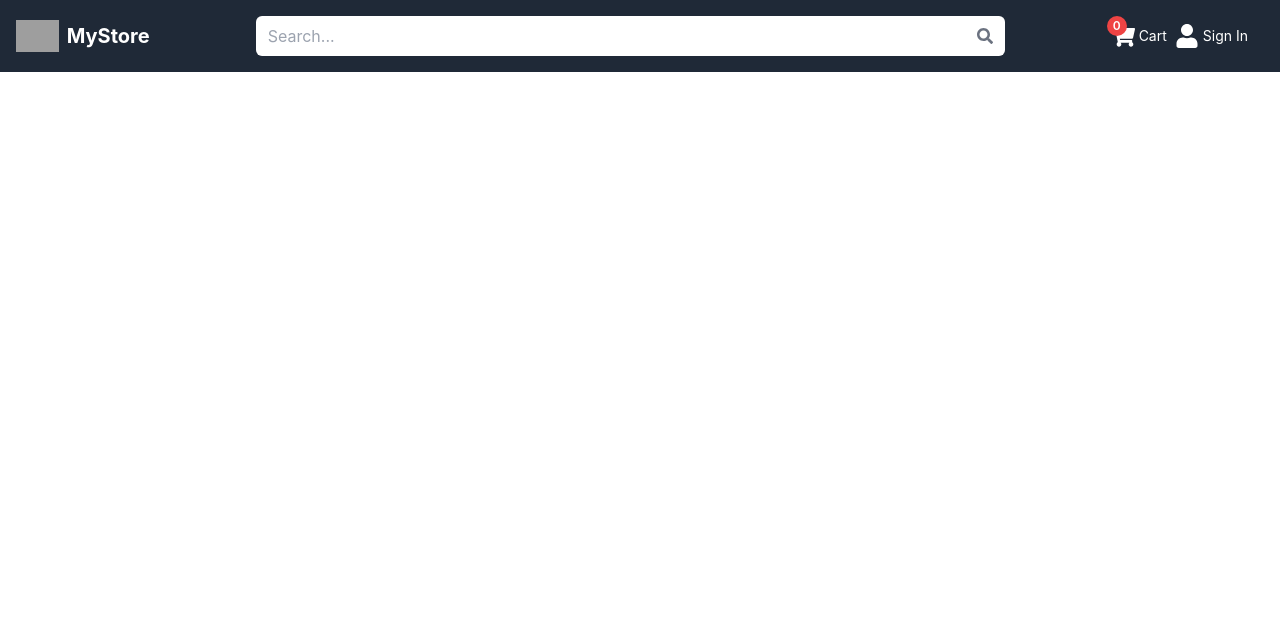
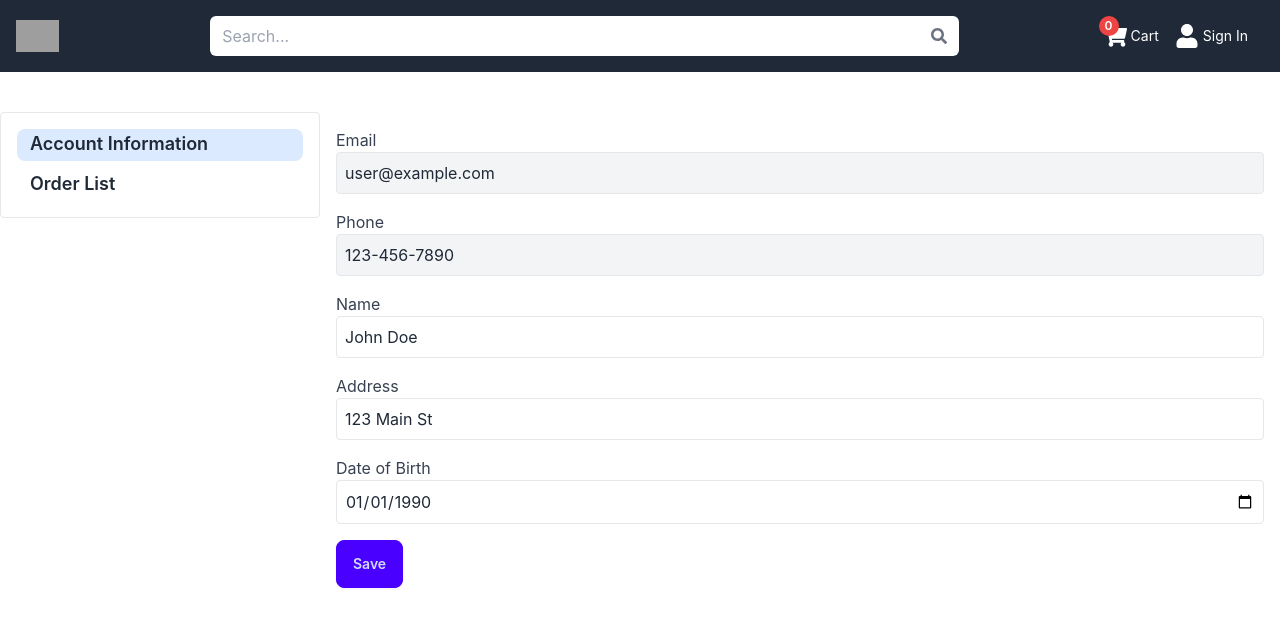
Before and after one commit to tranhiduong/grocery_store, a React (Create React App) app: page /account in a window 1280 px wide. Shown: the top 626 px of the page. Built offline with nearby package versions, Linux system fonts and the light colour scheme; grey boxes are pictures that could not be loaded.

Commit message:
Update 0508

```diff
--- a/src/App.js
+++ b/src/App.js
@@ -10,7 +10,8 @@ import ProductDetail from './pages/ProductDetail';
 import Checkout from './pages/Checkout';
 import SignIn from './pages/SignIn';
 import SignUp from './pages/SignUp';
-import ManageAccount from './pages/ManageAccount';
+import Account from './pages/Account';
+import OrderDetail from './pages/OrderDetail';
 
 import { CartProvider } from './contexts/CartContext';
 import { AuthProvider } from './contexts/AuthContext';
@@ -30,7 +31,8 @@ function App() {
                 <Route path="/checkout" element={<Checkout />} />
                 <Route path="/signin" element={<SignIn />} />
                 <Route path="/signup" element={<SignUp />} />
-                <Route path="/manage-account" element={<ManageAccount />} />
+                <Route path="/account" element={<Account />} />
+                <Route path="/order/:orderId" element={<OrderDetail />} />
               </Routes>
             </div>
           </BrowserRouter>
--- /dev/null
+++ b/src/components/AccountInformation.js
@@ -0,0 +1,84 @@
+import React, { useState } from 'react';
+
+const AccountInformation = ({ user }) => {
+  // Initialize form data from user props
+  const [formData, setFormData] = useState({
+    email: 'user@example.com',
+    phone: '123-456-7890',
+    name: 'John Doe',
+    address: '123 Main St',
+    dob: '1990-01-01'
+  });
+
+  // Handle input changes
+  const handleChange = (e) => {
+    const { name, value } = e.target;
+    setFormData((prev) => ({ ...prev, [name]: value }));
+  };
+
+  // Handle form submission
+  const handleSubmit = (e) => {
+    e.preventDefault();
+    // Perform form submission logic here, e.g., API call
+    console.log('Form data submitted:', formData);
+  };
+
+  return (
+    <form onSubmit={handleSubmit} className="space-y-4">
+      <div>
+        <label className="block text-gray-700">Email</label>
+        <input
+          type="email"
+          name="email"
+          value={formData.email}
+          readOnly
+          className="w-full p-2 border rounded bg-gray-100"
+        />
+      </div>
+      <div>
+        <label className="block text-gray-700">Phone</label>
+        <input
+          type="text"
+          name="phone"
+          value={formData.phone}
+          readOnly
+          className="w-full p-2 border rounded bg-gray-100"
+        />
+      </div>
+      <div>
+        <label className="block text-gray-700">Name</label>
+        <input
+          type="text"
+          name="name"
+          value={formData.name}
+          onChange={handleChange}
+          className="w-full p-2 border rounded"
+        />
+      </div>
+      <div>
+        <label className="block text-gray-700">Address</label>
+        <input
+          type="text"
+          name="address"
+          value={formData.address}
+          onChange={handleChange}
+          className="w-full p-2 border rounded"
+        />
+      </div>
+      <div>
+        <label className="block text-gray-700">Date of Birth</label>
+        <input
+          type="date"
+          name="dob"
+          value={formData.dob}
+          onChange={handleChange}
+          className="w-full p-2 border rounded"
+        />
+      </div>
+
+      <button type="submit" className="btn btn-primary">Save</button>
+    </form>
+  );
+};
+
+export default AccountInformation;
--- a/src/components/Navbar.js
+++ b/src/components/Navbar.js
@@ -1,6 +1,6 @@
 import React, { useState } from 'react';
 import { Link, useNavigate } from 'react-router-dom';
-import { FaUser, FaShoppingCart, FaSearch } from 'react-icons/fa';
+import { FaUser, FaShoppingCart, FaSearch, FaSignOutAlt } from 'react-icons/fa';
 import { useCart } from '../contexts/CartContext';
 import { useAuth } from '../contexts/AuthContext';
 import Cart from '../components/Cart';
@@ -23,7 +23,6 @@ const Navbar = () => {
         <div className="text-white p-4 flex justify-between items-center mx-auto min-w-[375px] max-w-[1600px]">
           <div className="flex items-center">
             <img src="/logo.png" alt="Logo" className="h-8 mr-2" />
-            <span className="text-xl font-bold">MyStore</span>
           </div>
           <div className="flex items-center justify-center w-3/5">
             <div className="relative w-full">
@@ -39,22 +38,26 @@ const Navbar = () => {
           </div>
           <div className="flex items-center">
             <div
-              className="flex items-center relative text-white cursor-pointer mr-2"
+              className="flex items-center relative text-white cursor-pointer mr-4"
               onClick={() => setIsCartOpen(true)}
             >
               <FaShoppingCart className="text-2xl" />
               <div className="absolute -top-2 -left-1 bg-red-500 text-white text-xs font-semibold px-1.5 py-0.5 rounded-full">
-                <span>
-                  {cartItemCount}
-                </span>
+                <span>{cartItemCount}</span>
               </div>
               <span className="ml-1 text-sm">Cart</span>
             </div>
             {currentUser ? (
-              <div className="flex items-center relative text-white cursor-pointer">
-                <FaUser className="text-2xl" />
-                <span className="ml-1 text-sm" onClick={handleSignOut}>Sign Out</span>
-              </div>
+              <>
+                <Link to="/account" className="flex items-center text-white cursor-pointer mr-4">
+                  <FaUser className="text-2xl" />
+                  <span className="ml-1 text-sm">Account</span>
+                </Link>
+                <div className="flex items-center text-white cursor-pointer" onClick={handleSignOut}>
+                  <FaSignOutAlt className="text-2xl" />
+                  <span className="ml-1 text-sm">Sign Out</span>
+                </div>
+              </>
             ) : (
               <Link to="/signin" className="flex items-center mr-4 text-white">
                 <FaUser className="text-2xl" />
--- /dev/null
+++ b/src/components/OrderList.js
@@ -0,0 +1,31 @@
+import React from 'react';
+import { FaEye } from 'react-icons/fa';
+import { Link } from 'react-router-dom';
+
+const orders = [
+  { id: 1, date: '2023-08-01', total: 50.0 },
+  { id: 2, date: '2023-07-20', total: 30.0 },
+];
+
+const OrderList = () => {
+  return (
+    <div>
+      <h2 className="text-xl font-bold mb-4">Order List</h2>
+      <ul className="space-y-4">
+        {orders.map((order) => (
+          <li key={order.id} className="flex justify-between items-center p-4 border rounded">
+            <div>
+              <p>Order Date: {order.date}</p>
+              <p>Total: ${order.total}</p>
+            </div>
+            <Link to={`/order/${order.id}`} className="flex items-center text-blue-500">
+              <FaEye className="mr-2" /> View Order
+            </Link>
+          </li>
+        ))}
+      </ul>
+    </div>
+  );
+};
+
+export default OrderList;
--- /dev/null
+++ b/src/pages/Account.js
@@ -0,0 +1,39 @@
+import React, { useState } from 'react';
+import AccountInformation from '../components/AccountInformation';
+import OrderList from '../components/OrderList';
+
+const Account = ({ selectTab }) => {
+  const [selectedTab, setSelectedTab] = useState('accountInfo');
+
+  return (
+    <div className="flex flex-col md:flex-row items-start mx-auto min-w-[375px] max-w-[1600px] h-full pt-4">
+      {/* Left Sidebar */}
+      <div className="w-full md:w-1/3 lg:w-1/4 p-4 bg-white border rounded mb-4 md:mb-0">
+        <ul className="space-y-2">
+          <li
+            className={`block text-lg mb-1 text-left w-full btn btn-ghost btn-sm justify-start ${
+              selectedTab === 'accountInfo' ? 'bg-blue-100' : ''
+            }`}
+            onClick={() => setSelectedTab('accountInfo')}
+          >
+            Account Information
+          </li>
+          <li
+            className={`block text-lg mb-1 text-left w-full btn btn-ghost btn-sm justify-start ${
+              selectedTab === 'orderList' ? 'bg-blue-100' : ''
+            }`}
+            onClick={() => setSelectedTab('orderList')}
+          >
+            Order List
+          </li>
+        </ul>
+      </div>
+      {/* Main Content */}
+      <div className="w-full md:w-2/3 lg:w-3/4 p-4">
+        {selectedTab === 'accountInfo' ? <AccountInformation /> : <OrderList />}
+      </div>
+    </div>
+  );
+};
+
+export default Account;
--- a/src/pages/ManageAccount.js
+++ /dev/null
@@ -1,25 +0,0 @@
-// src/pages/ManageAccount.js
-
-import React from 'react';
-import { useAuth } from '../contexts/AuthContext';
-
-const ManageAccount = () => {
-  const { user, manageAccount } = useAuth();
-
-  const handleManageAccount = () => {
-    // Replace with actual manage account logic
-    manageAccount();
-  };
-
-  return (
-    <div className="max-w-md mx-auto mt-8">
-      <h2 className="text-2xl mb-4">Manage Account</h2>
-      <p>Email: {user.email}</p>
-      <button onClick={handleManageAccount} className="btn btn-primary px-4 py-2 rounded-md text-white mt-4">
-        Manage Account
-      </button>
-    </div>
-  );
-};
-
-export default ManageAccount;
--- /dev/null
+++ b/src/pages/OrderDetail.js
@@ -0,0 +1,96 @@
+import React from 'react';
+import { Link } from 'react-router-dom';
+
+const OrderDetail = () => {
+  // Example data
+  const order = {
+    id: '12345',
+    date: '2024-08-05',
+    status: 'Shipped',
+    items: [
+      {
+        id: '1',
+        name: 'Product 1',
+        price: 29.99,
+        quantity: 2,
+        thumbnail: 'https://store.storeimages.cdn-apple.com/8756/as-images.apple.com/is/iphone-card-40-iphone15prohero-202309_FMT_WHH?wid=508&hei=472&fmt=p-jpg&qlt=95&.v=1693086369818'
+      },
+      {
+        id: '2',
+        name: 'Product 2',
+        price: 49.99,
+        quantity: 1,
+        thumbnail: 'https://store.storeimages.cdn-apple.com/8756/as-images.apple.com/is/iphone-card-40-iphone15prohero-202309_FMT_WHH?wid=508&hei=472&fmt=p-jpg&qlt=95&.v=1693086369818'
+      }
+    ],
+    shippingFee: 10.00,
+  };
+
+  // Calculate total price
+  const getTotalPrice = () => {
+    return order.items.reduce((total, item) => total + item.price * item.quantity, 0);
+  };
+
+  const totalPriceWithShipping = getTotalPrice() + order.shippingFee;
+
+  return (
+    <div className="flex flex-col md:flex-row mx-auto min-w-[375px] max-w-[1600px] md:max-h-[calc(100vh-72px-1.5rem)]">
+      {/* Left Side: Order Details */}
+      <div className="w-full md:w-1/2 p-8 bg-gray-100 overflow-y-auto">
+        <h2 className="text-2xl font-semibold mb-6">Order Details</h2>
+        <div className="mb-4">
+          <p className="text-lg font-semibold">Order ID:</p>
+          <p className="text-gray-700">{order.id}</p>
+        </div>
+        <div className="mb-4">
+          <p className="text-lg font-semibold">Order Date:</p>
+          <p className="text-gray-700">{order.date}</p>
+        </div>
+        <div className="mb-4">
+          <p className="text-lg font-semibold">Status:</p>
+          <p className="text-gray-700">{order.status}</p>
+        </div>
+        <div className="mt-6 relative bottom-0">
+          <Link to="/account" className="btn btn-neutral px-4 py-2 rounded-md text-white">
+            Back to Account
+          </Link>
+        </div>
+      </div>
+
+      {/* Right Side: Order Summary */}
+      <div className="w-full md:w-1/2 p-8 flex-grow overflow-y-auto">
+        <h2 className="text-2xl font-semibold mb-6">Order Summary</h2>
+        <ul className="space-y-4 max-h-[400px] overflow-y-auto">
+          {order.items.map((item) => (
+            <li key={item.id} className="flex items-center justify-between">
+              <div>
+                <h3 className="text-lg font-semibold">{item.name}</h3>
+                <p className="text-gray-600">
+                  ${item.price.toFixed(2)} x {item.quantity}
+                </p>
+              </div>
+              <img
+                src={item.thumbnail}
+                alt={item.name}
+                className="w-24 h-24 object-cover"
+              />
+            </li>
+          ))}
+        </ul>
+        <div className="border-t mt-4 pt-4">
+          <p className="text-lg">
+            <span className="font-semibold">Subtotal:</span> ${getTotalPrice().toFixed(2)}
+          </p>
+          <p className="text-lg">
+            <span className="font-semibold">Shipping Fee:</span> ${order.shippingFee.toFixed(2)}
+          </p>
+          <p className="text-xl font-semibold mt-2">
+            <span>Total:</span> ${totalPriceWithShipping.toFixed(2)}
+          </p>
+        </div>
+      </div>
+    </div>
+  );
+};
+
+export default OrderDetail;
```
